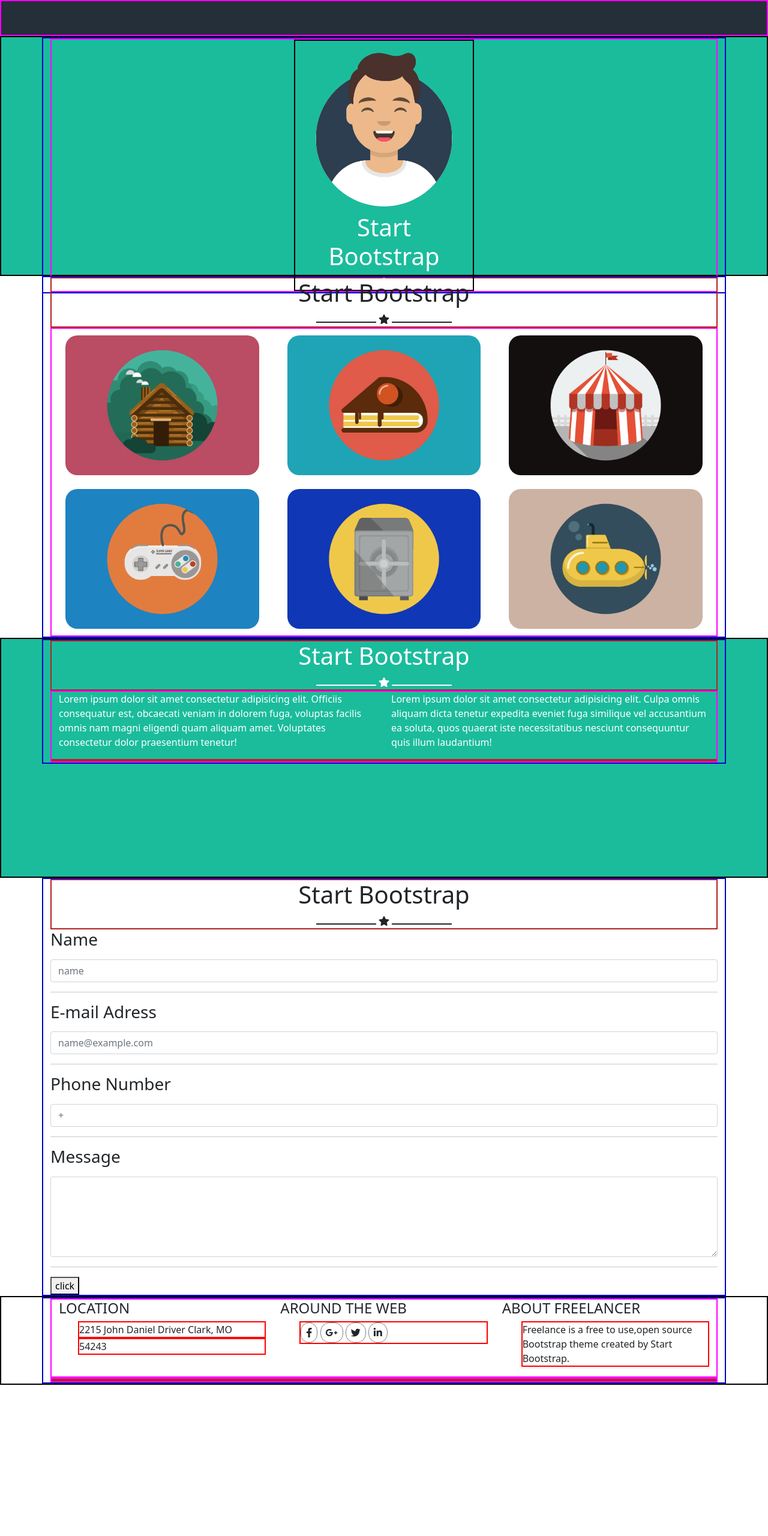
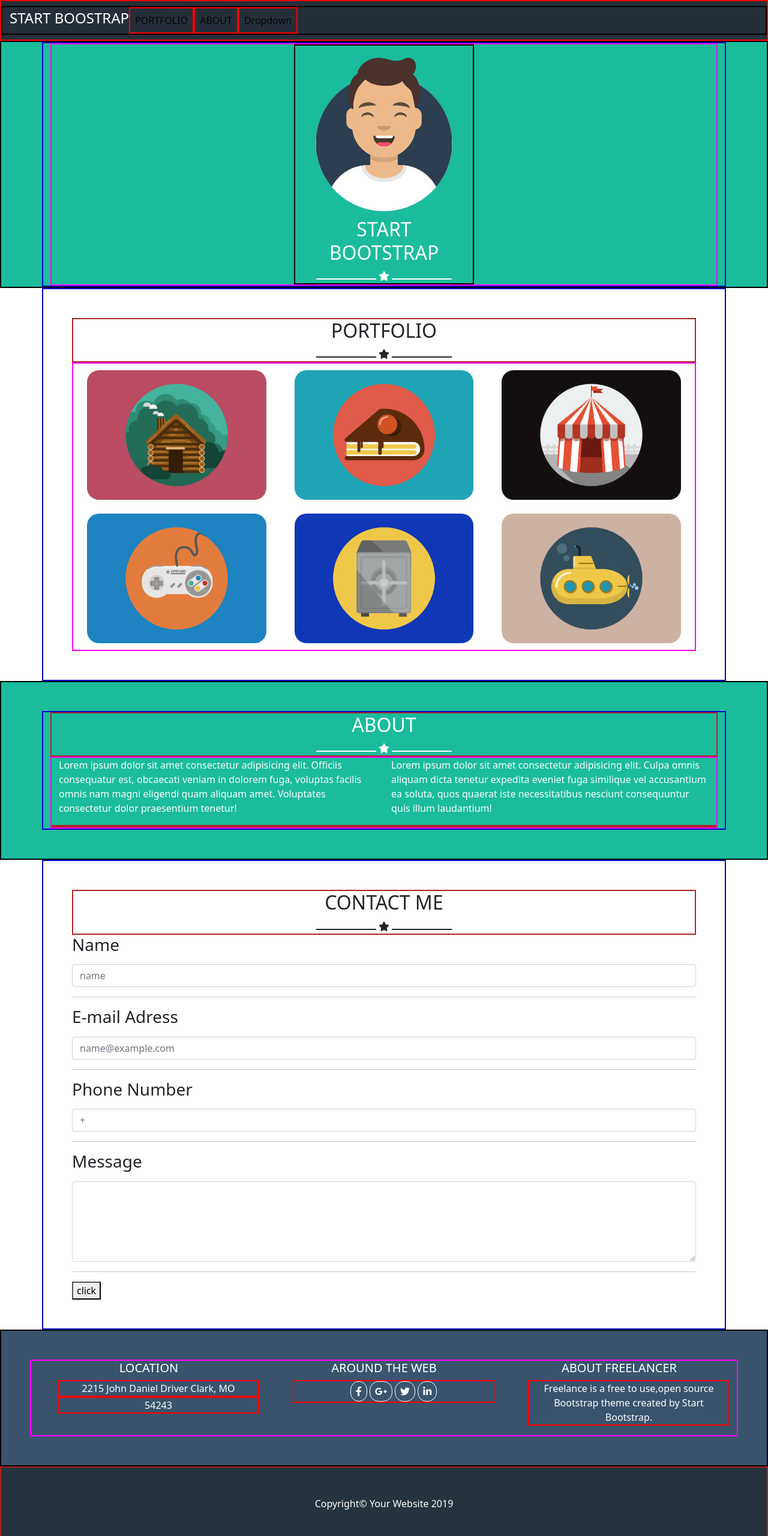
Before and after one commit to SimScap/html-css-bootstrap-freelancer, a plain HTML site: page index.html in a window 1280 px wide. Shown: the top 2560 px of the page at 60% size. Before the commit the page ends 2308 px from the top, so only its background shows below. Drawn offline with nearby package versions, Linux system fonts and the light colour scheme.

Commit message:
ultime modifiche, qualche problema con il nav

```diff
--- a/css/style.css
+++ b/css/style.css
@@ -3,7 +3,7 @@
 }
 .bg-acqua{
     background-color: rgb(26, 188, 156);
-    height: 400px;
+
 }
 .container{
     border: 2px solid mediumblue;
@@ -11,18 +11,10 @@
 .my-img-container{
     border: 2px solid slateblue;
 }
-.header{
+.navbar{
     border: 2px solid red;
     background-color:rgb(37, 47, 57);
-    height: 60px;
-
 }
-.jumbo{
-    border: 2px solid aqua;
-    height: 250px;
-
-}
-
 .row{
     border: 2px solid magenta;
     margin: 0 auto;
@@ -49,25 +41,26 @@ img{
 .my-img{
     width: 300px;
     border: 2px solid black;
-
 }
-
 i{
-    border: 1px solid grey;
+    border: 1px solid white;
     border-radius: 15px;
     padding: 0.5rem;
 }
-
 ul{
     list-style-type: none;
 }
-
 li{
     border: 2px solid red;
 }
-
 .star-line{
     border: 1px solid;
     width: 100px;
     display: inline-block;
 }
+.my-bg-grey{
+    background-color: rgb(58, 84, 109);
+}
+.my-bg-darkgrey{
+    background-color: rgb(38, 50, 61);
+}
--- a/index.html
+++ b/index.html
@@ -12,26 +12,45 @@
 </head>
 <body>
     <main>
-        <div class="row header col-12"></div>
+        <nav class="navbar navbar-expand-md navbar-light text-white">
+            <div class="container-fluid">
+              <h4>START BOOSTRAP</h4>
+              <button class="navbar-toggler" type="button" data-bs-toggle="collapse" data-bs-target="#navbarSupportedContent" aria-controls="navbarSupportedContent" aria-expanded="false" aria-label="Toggle navigation">
+                <span class="navbar-toggler-icon"></span>
+              </button>
+              <div class="collapse navbar-collapse" id="navbarSupportedContent">
+                <ul class="navbar-nav me-auto mb-2 mb-lg-0">
+                  <li class="nav-item">
+                    <a class="nav-link active" aria-current="page" href="#">PORTFOLIO</a>
+                  </li>
+                  <li class="nav-item">
+                    <a class="nav-link active" href="#">ABOUT</a>
+                  </li>
+                  <li class="nav-item dropdown">
+                    <a class="nav-link active" href="#">Dropdown</a>
+                  </li>
+                  </li>
+                </ul>
+              </div>
+            </div>
+          </nav>
         <section class="container-fluid bg-acqua">
             <div class="container">
                 <div class="row text-white justify-content-center text-center">
                 <div class="my-img">
                     <img src="img/avatar.svg" alt="">
-                    <h1>Start Bootstrap</h1>
-
+                    <h2>START BOOTSTRAP</h2>
                         <div class="star-line"></div>
                         <div class="fas fa-star"></div>
                         <div class="star-line"></div>
-
                 </div>
                 </div>
                 </div>
             </div>
         </section>
-            <div class="container">
+            <div class="container p-5">
                 <div class="my-text-container text-center">
-                    <h1>Start Bootstrap</h1>
+                    <h2>PORTFOLIO</h2>
                     <div class="star-line"></div>
                     <div class="fas fa-star"></div>
                     <div class="star-line"></div>
@@ -69,11 +88,10 @@
                         </div>
                     </div>
                 </div>
-        <section class="container-fluid bg-acqua text-white">
+        <section class="container-fluid bg-acqua text-white p-5">
             <div class="container">
                 <div class="my-text-container text-center">
-                    <h1>Start Bootstrap</h1>
-
+                    <h2>ABOUT</h2>
                         <div class="star-line"></div>
                         <div class="fas fa-star"></div>
                         <div class="star-line"></div>
@@ -90,10 +108,9 @@
                 </div>
             </div>
         </section>
-        <section class="container">
+        <section class="container p-5">
             <div class="my-text-container text-center">
-                <h1>Start Bootstrap</h1>
-
+                <h2>CONTACT ME</h2>
                         <div class="star-line"></div>
                         <div class="fas fa-star"></div>
                         <div class="star-line"></div>
@@ -113,18 +130,18 @@
             <button>click</button>
         </section>
     </main>
-        <footer class="container-fluid">
-            <section class="container">
+        <footer class="text-white text-center">
+            <section class="container-fluid my-bg-grey p-5">
                 <div class="row">
                     <div class="col-12 col-md-4">
-                        <h4>LOCATION</h4>
+                        <h5>LOCATION</h5>
                         <ul>
                             <li>2215 John Daniel Driver Clark, MO </li>
                             <li>54243</li>
                         </ul>
                     </div>
                     <div class="col-12 col-md-4">
-                        <h4>AROUND THE WEB</h4>
+                        <h5>AROUND THE WEB</h5>
                         <ul>
                             <li>
                                 <i class="fab fa-facebook-f"></i>
@@ -135,18 +152,18 @@
                         </ul>
                     </div>
                     <div class="col-12 col-md-4">
-                        <h4>ABOUT FREELANCER</h4>
+                        <h5>ABOUT FREELANCER</h5>
                         <ul>
                             <li>Freelance is a free to use,open source Bootstrap theme created by Start Bootstrap.</li>
                         </ul>
                     </div>
                 </div>
-                <div class="row">
-                    <div class="my-text-container"></div>
-                </div>
+            </section>
+            <div>
+                <div class="my-text-container my-bg-darkgrey p-5">Copyright&copy Your Website 2019 </div>
+            </div>
+        </footer>
 
-            </section>
 
-        </footer>
 </body>
 </html>
```
